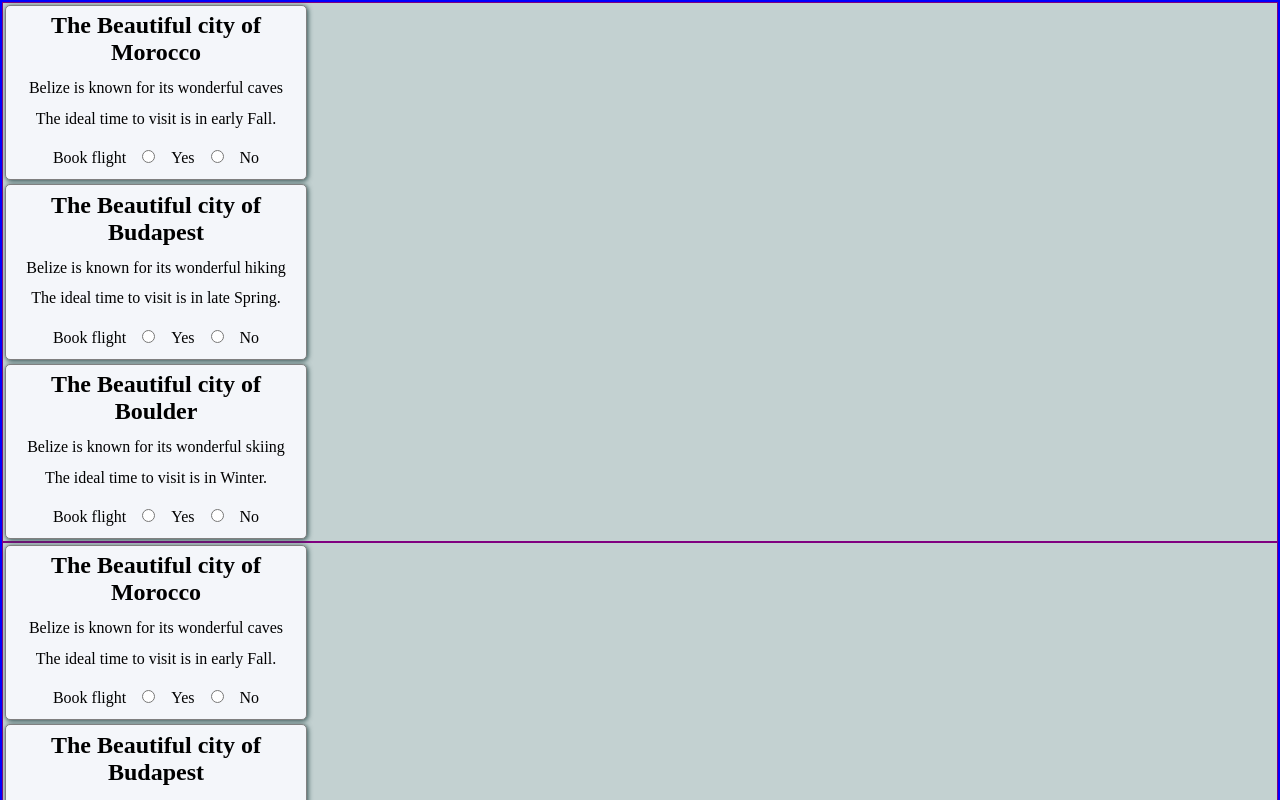
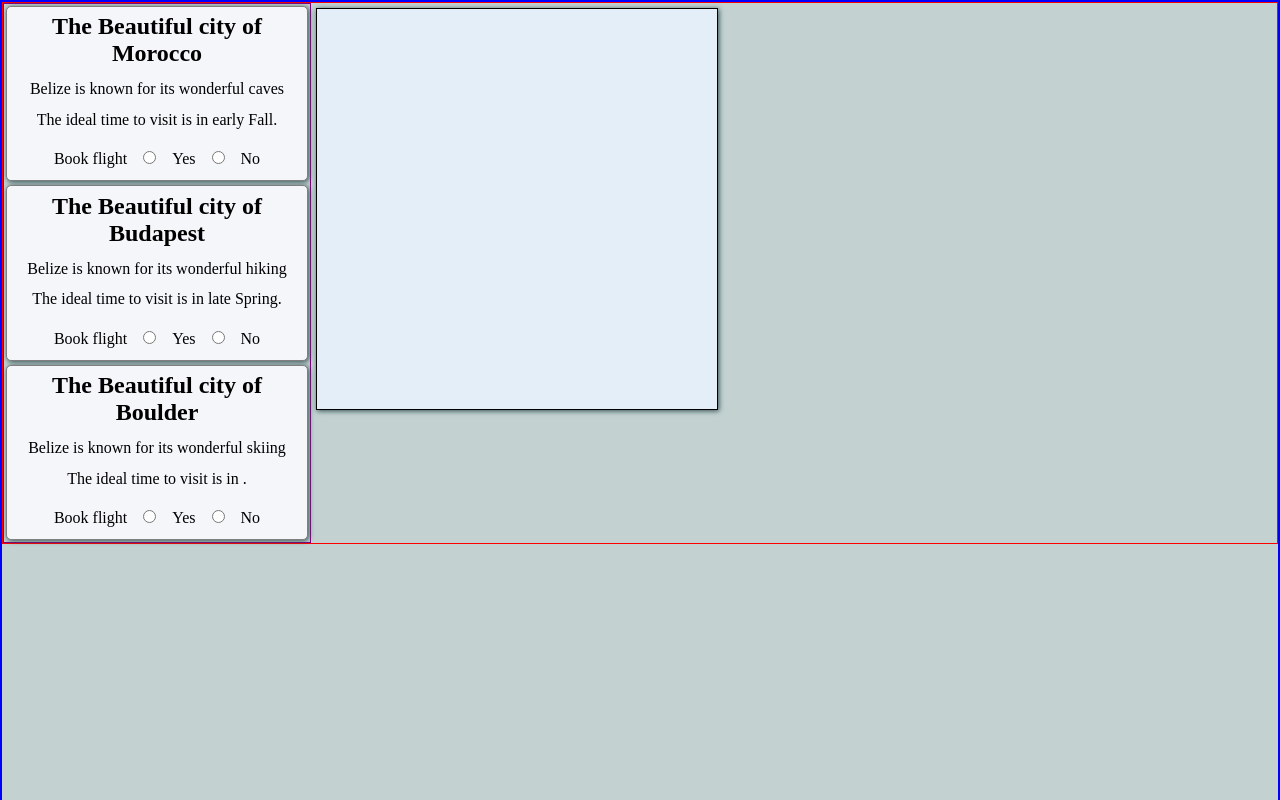
Before and after one commit to KevinKra/React-Test-02, a React (Create React App) app: page / in a window 1280 px wide. Shown: the top 800 px of the page. Built offline with nearby package versions, Linux system fonts and the light colour scheme.

Commit message:
Build SplashImage component

```diff
--- a/src/components/App.js
+++ b/src/components/App.js
@@ -1,6 +1,7 @@
 import React from "react";
 import "../css/App.css";
 import Cards from "./Cards";
+import SplashImage from "./SplashImage";
 class App extends React.Component {
   render() {
     return (
@@ -8,9 +9,9 @@ class App extends React.Component {
         <div className="splash-page">
           <header tagline="Travel to Exotic Locations" />
         </div>
-        <div>
+        <div className="App-components">
           <Cards />
-          <Cards />
+          <SplashImage />
         </div>
       </div>
     );
--- a/src/components/Cards.js
+++ b/src/components/Cards.js
@@ -8,7 +8,7 @@ class Cards extends React.Component {
       <article className="Cards">
         <Card city="Morocco" attraction="caves" season="early Fall" />
         <Card city="Budapest" attraction="hiking" season="late Spring" />
-        <Card city="Boulder" attraction="skiing" season="Winter" />
+        <Card city="Boulder" attraction="skiing" segason="Winter" />
       </article>
     );
   }
--- /dev/null
+++ b/src/components/SplashImage.js
@@ -0,0 +1,9 @@
+import React from "react";
+import "../css/SplashImage.css";
+const SplashImage = () => {
+  return (
+    <div className="SplashImage">{/* <img src="" alt="an image of" /> */}</div>
+  );
+};
+
+export default SplashImage;
--- a/src/css/App.css
+++ b/src/css/App.css
@@ -2,5 +2,10 @@
   border: 1px solid red;
   background-color: rgb(195, 209, 209);
   border: 2px solid blue;
-  /* height: 100vh; */
+  height: 100vh;
 }
+
+.App-components {
+  border: 1px solid red;
+  display: flex;
+}
--- /dev/null
+++ b/src/css/SplashImage.css
@@ -0,0 +1,8 @@
+.SplashImage {
+  height: 400px;
+  width: 400px;
+  border: 1px solid black;
+  background-color: rgb(227, 238, 248);
+  box-shadow: 1px 1px 5px darkslategray;
+  margin: 0.3rem;
+}
```
